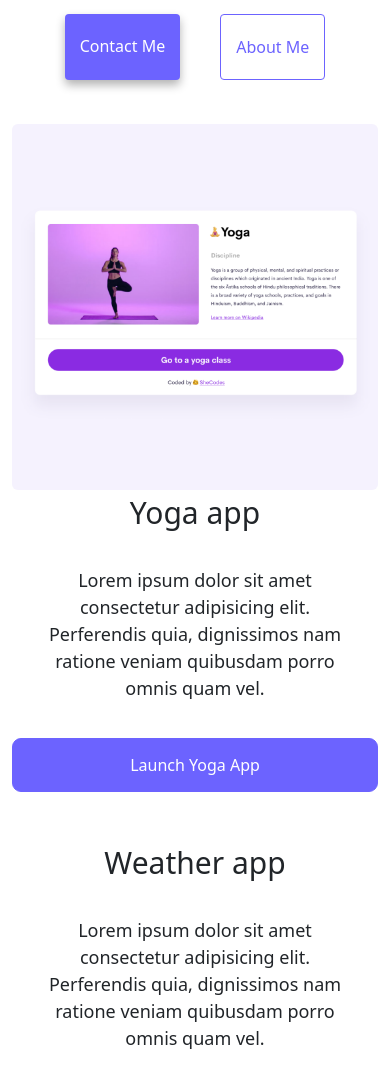
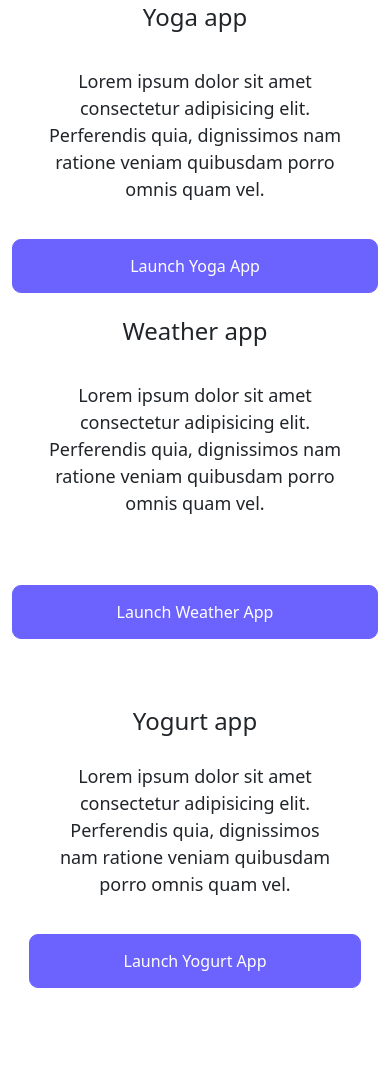
Before and after one commit to SaharQ1986/Responsive-Portfolio-week-3, a plain HTML site: page index.html in a window 390 px wide. Shown: the part 363-1438 px from the top of the page. After the commit the page ends 1411 px from the top, so only its background shows below. Drawn offline with nearby package versions, Linux system fonts and the light colour scheme.

Commit message:
add responsive codes

```diff
--- a/index.html
+++ b/index.html
@@ -62,13 +62,13 @@
         <div class="col-sm-6">
           <img
             src="images/yoga.png"
-            class="img-fluid rounded"
+            class="img-fluid rounded app-photo"
             alt="yoga exercise photo"
           />
         </div>
         <div class="col-sm-6">
-          <h2 class="mb-3">Yoga app</h2>
-          <p class="text-justify">
+          <h2 class="mb-3 h-des">Yoga app</h2>
+          <p class="text-justify p-des">
             Lorem ipsum dolor sit amet consectetur adipisicing elit. Perferendis
             quia, dignissimos nam ratione veniam quibusdam porro omnis quam vel.
           </p>
@@ -77,10 +77,10 @@
           </div>
         </div>
       </div>
-      <div class="row mt-5">
+      <div class="row mt-4 weather-app">
         <div class="col-sm-6">
-          <h2 class="mb-3">Weather app</h2>
-          <p class="text-justify">
+          <h2 class="mb-3 h-des">Weather app</h2>
+          <p class="text-justify p-des">
             Lorem ipsum dolor sit amet consectetur adipisicing elit. Perferendis
             quia, dignissimos nam ratione veniam quibusdam porro omnis quam vel.
           </p>
@@ -91,22 +91,22 @@
         <div class="col-sm-6">
           <img
             src="images/weather.png"
-            class="img-fluid rounded"
+            class="img-fluid rounded app-photo"
             alt="weather app photo"
           />
         </div>
       </div>
-      <div class="row mt-5">
+      <div class="row yogurt-app">
         <div class="col-sm-6">
           <img
             src="images/yogurt.png"
-            class="img-fluid rounded mb-3"
+            class="img-fluid rounded mb-3 app-photo"
             alt="a glass of yogurt photo"
           />
         </div>
         <div class="col-sm-6">
-          <h2 class="mb-2">Yogurt app</h2>
-          <p class="text-justify">
+          <h2 class="mb-2 h-des">Yogurt app</h2>
+          <p class="text-justify p-des">
             Lorem ipsum dolor sit amet consectetur adipisicing elit. Perferendis
             quia, dignissimos nam ratione veniam quibusdam porro omnis quam vel.
           </p>
--- a/src/style.css
+++ b/src/style.css
@@ -14,7 +14,6 @@ h1,
 h2,
 h3 {
   text-align: center;
-  margin: 5px;
 }
 
 h1 {
@@ -24,6 +23,12 @@ h1 {
 
 h2 {
   font-size: 48px;
+}
+.h-des {
+  text-align: left;
+}
+.p-des {
+  text-align: left;
 }
 
 h3 {
@@ -82,7 +87,9 @@ p {
 .about-paragraphs p {
   margin: 10px;
 }
-
+.yogurt-app {
+  margin-top: 50px;
+}
 .email-link {
   display: flex;
   justify-content: center;
@@ -114,6 +121,15 @@ p {
   h2 {
     font-size: 36px;
   }
+  .h-des {
+    text-align: center;
+  }
+  .p-des {
+    text-align: center;
+  }
+  .app-photo {
+    display: block;
+  }
   .app-link {
     display: block;
     width: 100%;
@@ -123,13 +139,26 @@ p {
   .col-md-4 {
     margin-bottom: 30px;
   }
+  .yogurt-app {
+    margin: 25px 5px;
+  }
 }
 @media (max-width: 450px) {
   h1 {
-    font-size: 64px;
+    font-size: 52px;
+    text-align: center;
   }
   h2 {
-    font-size: 30px;
+    font-size: 24px;
+  }
+  .h-des {
+    text-align: center;
+  }
+  .p-des {
+    text-align: center;
+  }
+  .app-photo {
+    display: none;
   }
   .app-link {
     display: block;
@@ -140,4 +169,10 @@ p {
   .col-md-4 {
     margin-bottom: 25px;
   }
+  .weather-app {
+    margin-bottom: 20px;
+  }
+  .yogurt-app {
+    margin: 20px 5px;
+  }
 }
```
